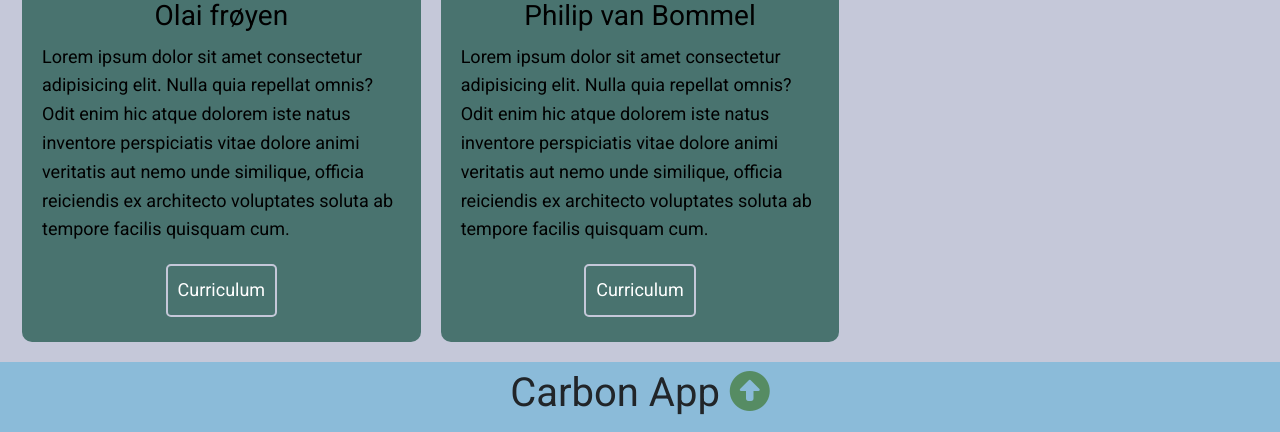
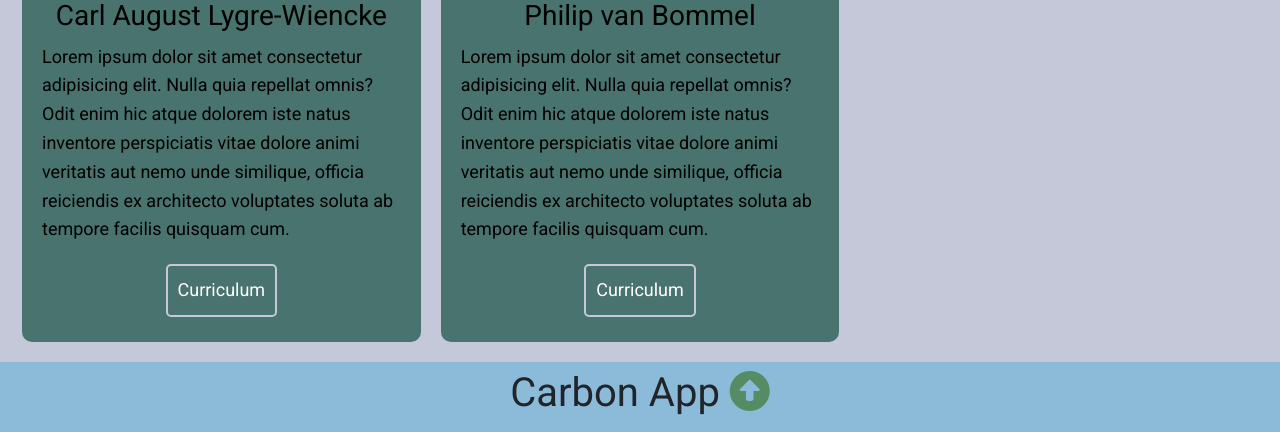
Before and after one commit to JosefLeininger03/carbon_app_2025, a Flask app: page / in a window 1280 px wide. Shown: the part 1411-1843 px from the top of the page. Run offline with Flask 2, Linux system fonts and the light colour scheme; some libraries are stand-ins or nearby versions.

Commit message:
Update home.html

```diff
--- a/capp/templates/home.html
+++ b/capp/templates/home.html
@@ -76,7 +76,7 @@
     <div class="developers">
       <div class="box2">
         <img src="https://randomuser.me/api/portraits/women/12.jpg" alt="" style="border-radius: 50%; width:200px;">
-        <h3>Olai frøyen</h3>
+        <h3>Carl August Lygre-Wiencke</h3>
         <p>  Lorem ipsum dolor sit amet consectetur adipisicing elit. Nulla quia repellat omnis? Odit enim hic atque dolorem iste natus inventore perspiciatis vitae dolore animi veritatis aut nemo unde similique, officia reiciendis ex architecto voluptates soluta ab tempore facilis quisquam cum.
         </p>
         <div class="section_container_buttons_developers">
```
